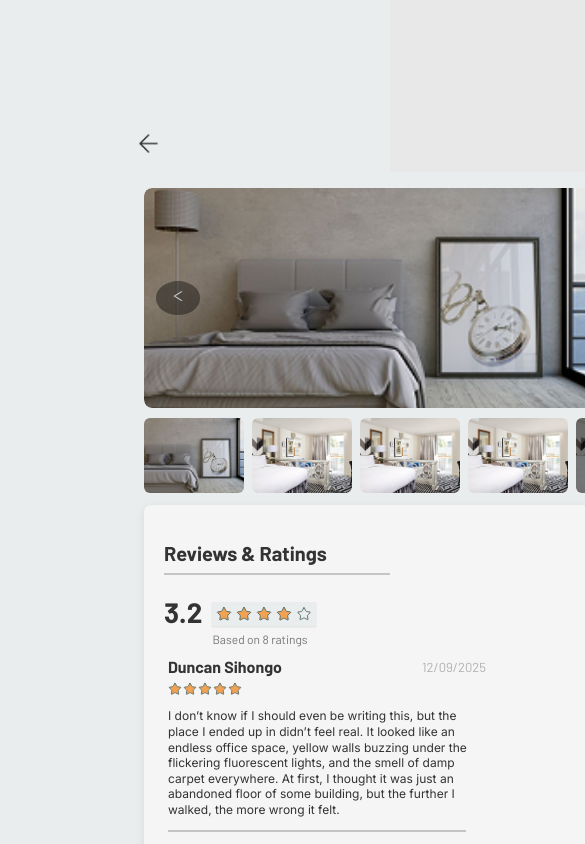
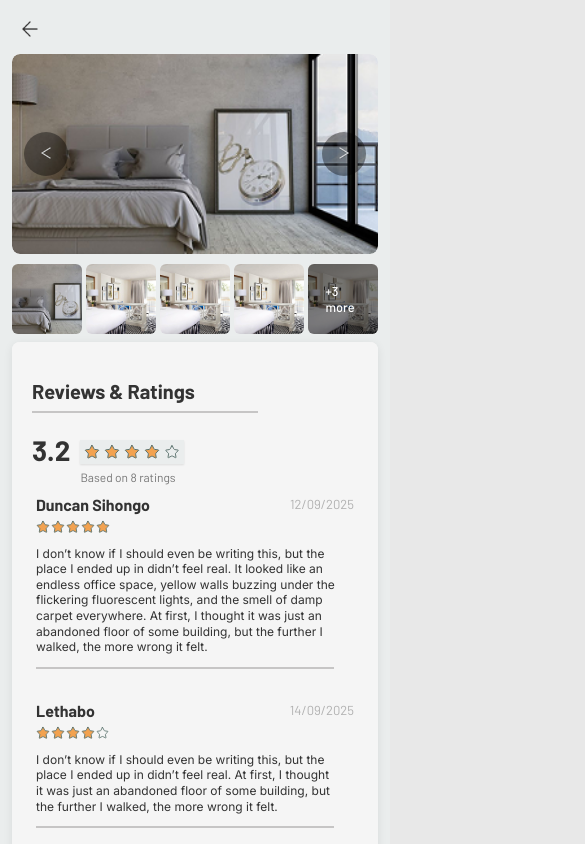
Before and after one commit to SoftElsie/Skuata_app, an Angular app: page /view-details in a window 390 px wide. Shown: the top 844 px of the page, 585 px wide, since content can reach past the window. Built offline with nearby package versions, Linux system fonts and the light colour scheme.

Commit message:
responsive mobile updates

```diff
--- a/src/app/components/view-details/view-details.component.css
+++ b/src/app/components/view-details/view-details.component.css
@@ -174,7 +174,6 @@
 .details-section a:hover {
   text-decoration: underline;
 }
-
 /* ---------- MODAL ---------- */
 .modal-overlay {
   position: fixed;
@@ -227,14 +226,33 @@
   color: #000;
 }
 
-/* ---------- RESPONSIVENESS ---------- */
-@media (max-width: 1024px) {
+
+/* Mobile (≤ 768px) – Stack layout */
+@media (max-width: 768px) {
+  .property-container {
+    padding: 1.5rem 1rem;
+  }
+
+  .property-layout {
+    flex-direction: column;
+    gap: 1.25rem;
+  }
+
+  .image-section,
+  .right-side {
+    flex: 1 1 100%;
+  }
+
   .main-image-container {
-    height: 320px;
+    height: 250px;
+  }
+
+  .thumbnail-gallery {
+    grid-template-columns: repeat(auto-fit, minmax(70px, 1fr));
   }
 
   .thumb img {
-    height: 90px;
+    height: 80px;
   }
 
   .details-section h2 {
@@ -244,94 +262,77 @@
   .details-section p {
     font-size: 0.9rem;
   }
+
+  .back-btn {
+    font-size: 1.3rem;
+  }
+  .back-btn img {
+    height: 1.5rem;
+    width: 1.5rem;
+  }
+
+  .nav-btn {
+    padding: 0.5rem;
+    width: 44px;
+    height: 44px;
+  }
+  .nav-btn img {
+    width: 20px;
+    height: 20px;
+  }
 }
 
-@media (max-width: 768px) {
-  .image-section {
-    padding: 1rem;
+/* Extra Small Mobile (≤ 480px) */
+@media (max-width: 480px) {
+  .property-container {
+    padding: 1rem 0.75rem;
   }
 
   .main-image-container {
-    height: 280px;
+    height: 200px;
   }
 
   .thumbnail-gallery {
-    grid-template-columns: repeat(auto-fit, minmax(100px, 1fr));
-    gap: 6px;
+    gap: 4px;
   }
 
+
   .thumb img {
-    height: 85px;
+    height: 70px;
   }
 
-  .details-section {
-    padding: 1rem;
+  .more-photos {
+    font-size: 0.8rem;
+  }
+
+  .details-section h2 {
+    font-size: 1.3rem;
   }
 
   .modal-content {
-    width: 95%;
     padding: 1rem;
+    max-width: 95%;
+  }
+
+  .modal-header h3 {
+    font-size: 1.1rem;
   }
 }
+/* Tablet & Small Desktop */
+@media (min-width: 768px) {
 
-@media (max-width: 600px) {
-  .thumbnail-gallery {
-    display: flex;
-    gap: 8px;
-    margin-top: 10px;
-    overflow-x: auto;
-    scroll-snap-type: x mandatory;
-    padding-bottom: 4px;
+  .property-layout {
+    flex-wrap: nowrap;
+    gap: 2rem;
   }
 
-  .thumbnail-gallery::-webkit-scrollbar {
-    height: 6px;
+  .image-section,
+  .right-side {
+    flex: 1 1 48%;
   }
 
-  .thumbnail-gallery::-webkit-scrollbar-thumb {
-    background: #ccc;
-    border-radius: 3px;
+  .main-image-container {
+    height: 380px;
   }
 
-  .thumb {
-    flex: 0 0 auto;
-    width: 100px;
-    border-radius: 6px;
-    overflow: hidden;
-    position: relative;
-    cursor: pointer;
-    background-color: #f5f5f5;
-    transition: transform 0.2s ease-in-out;
-    scroll-snap-align: start;
-  }
-
-  .thumb img {
-    width: 100%;
-    height: 80px;
-    object-fit: cover;
-    display: block;
-  }
 }
-
-
-@media (max-width: 480px) {
-  .main-image-container {
-    height: 220px;
-  }
-
-  .thumb img {
-    height: 75px;
-  }
-
-  .details-section h2 {
-    font-size: 1.25rem;
-  }
-
-  .details-section p {
-    font-size: 0.9rem;
-  }
-
-  .more-photos {
-    font-size: 0.9rem;
-  }
-}
```
